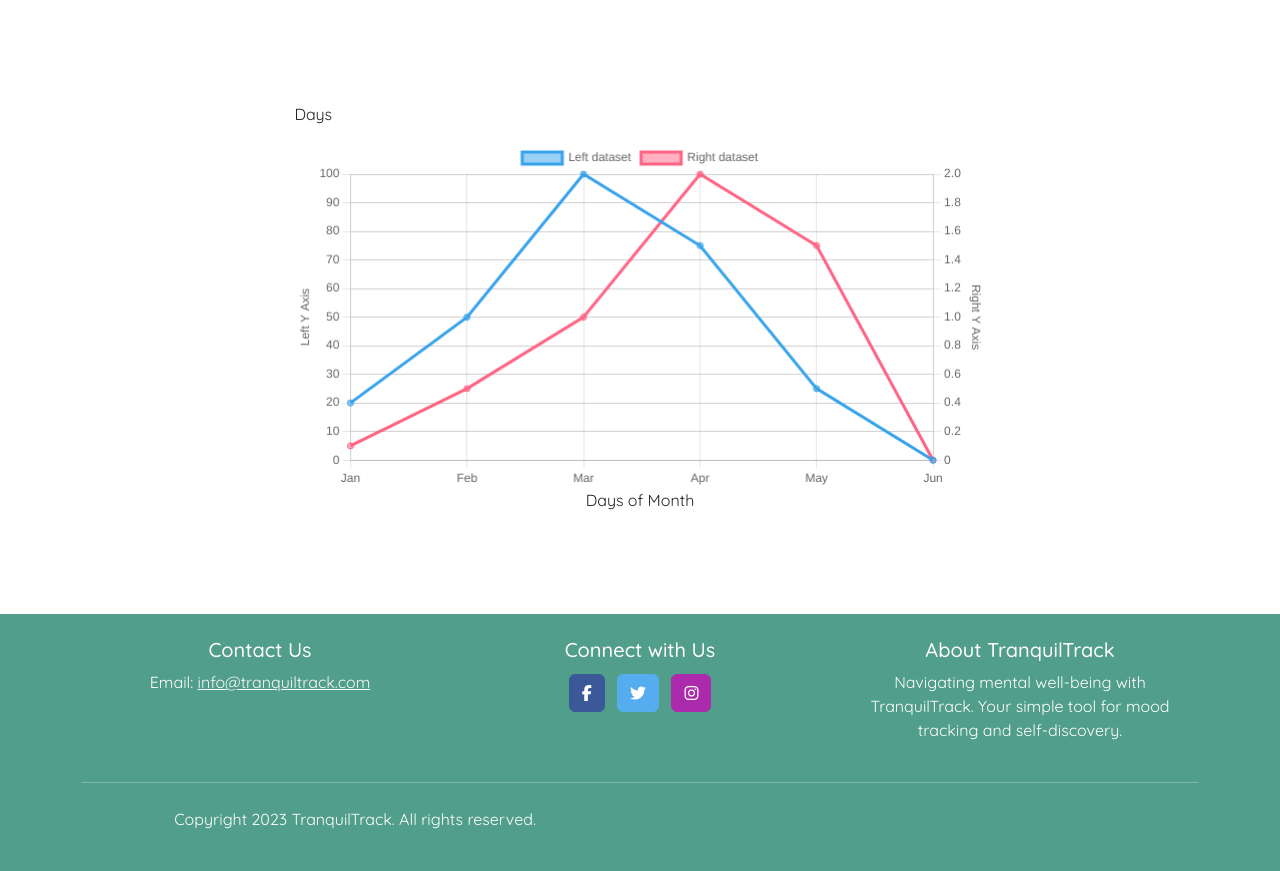
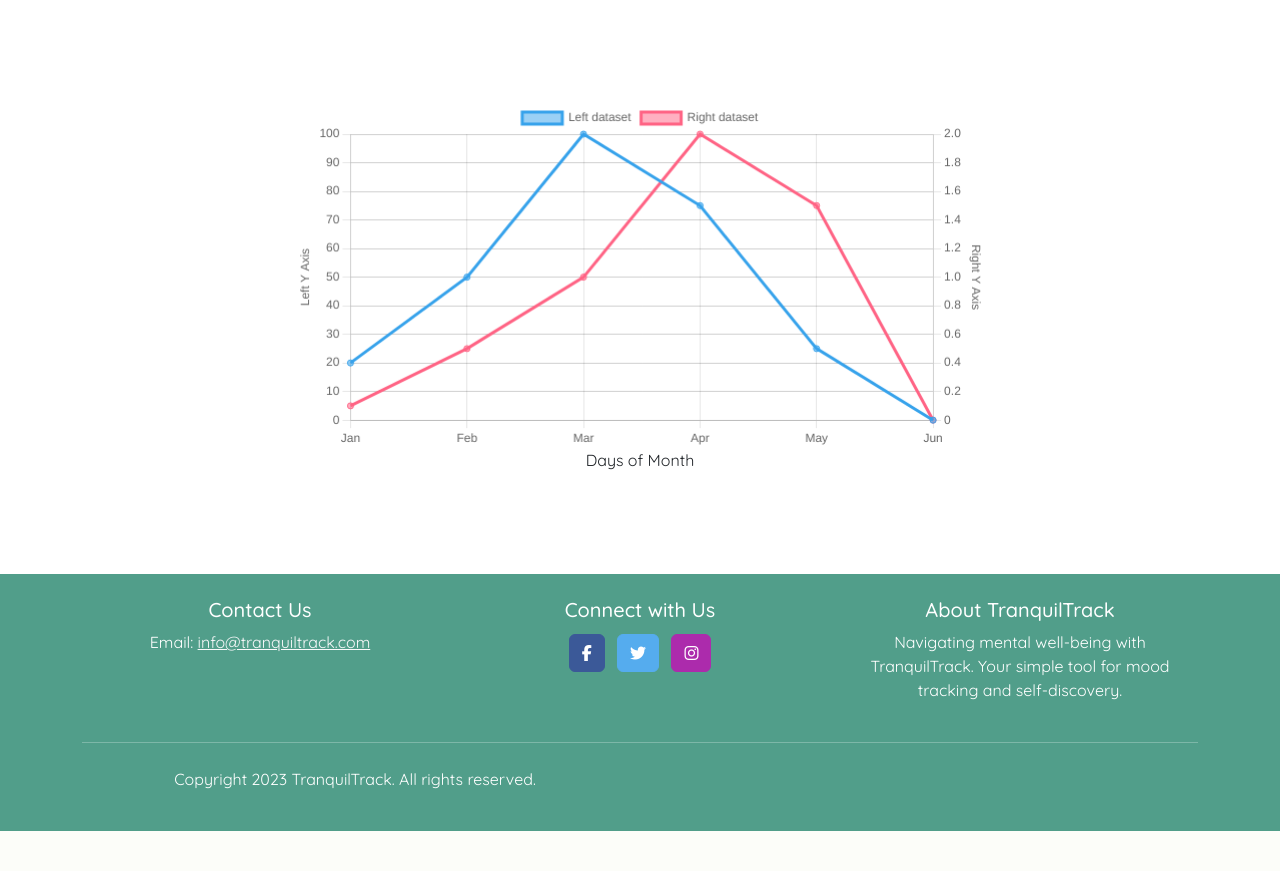
Before and after one commit to KTC96/TranquilTrack, a Django app: page / in a window 1280 px wide. Shown: the part 874-1745 px from the top of the page. After the commit the page ends 1705 px from the top, so only its background shows below. Run offline with Django 3.2, Linux system fonts and the light colour scheme; the visitor is signed in with stand-in values (Sample User, id 1); some libraries are stand-ins or nearby versions; some web fonts are replaced.

Commit message:
deleted the h3 for y-axis

```diff
--- a/templates/index.html
+++ b/templates/index.html
@@ -18,11 +18,8 @@
 </section>
 
 <div class="charts">
-  <div class="x-axis-and-chart">
-    <p id="y-axis">Days</p>
     <canvas id="lineChart"></canvas>
-  </div>
-  <p id="x-axis">Days of Month</p>
+    <p id="x-axis">Days of Month</p>
 </div>
 
 <script src="{% static 'js/affirmation.js' %}"></script>
```
